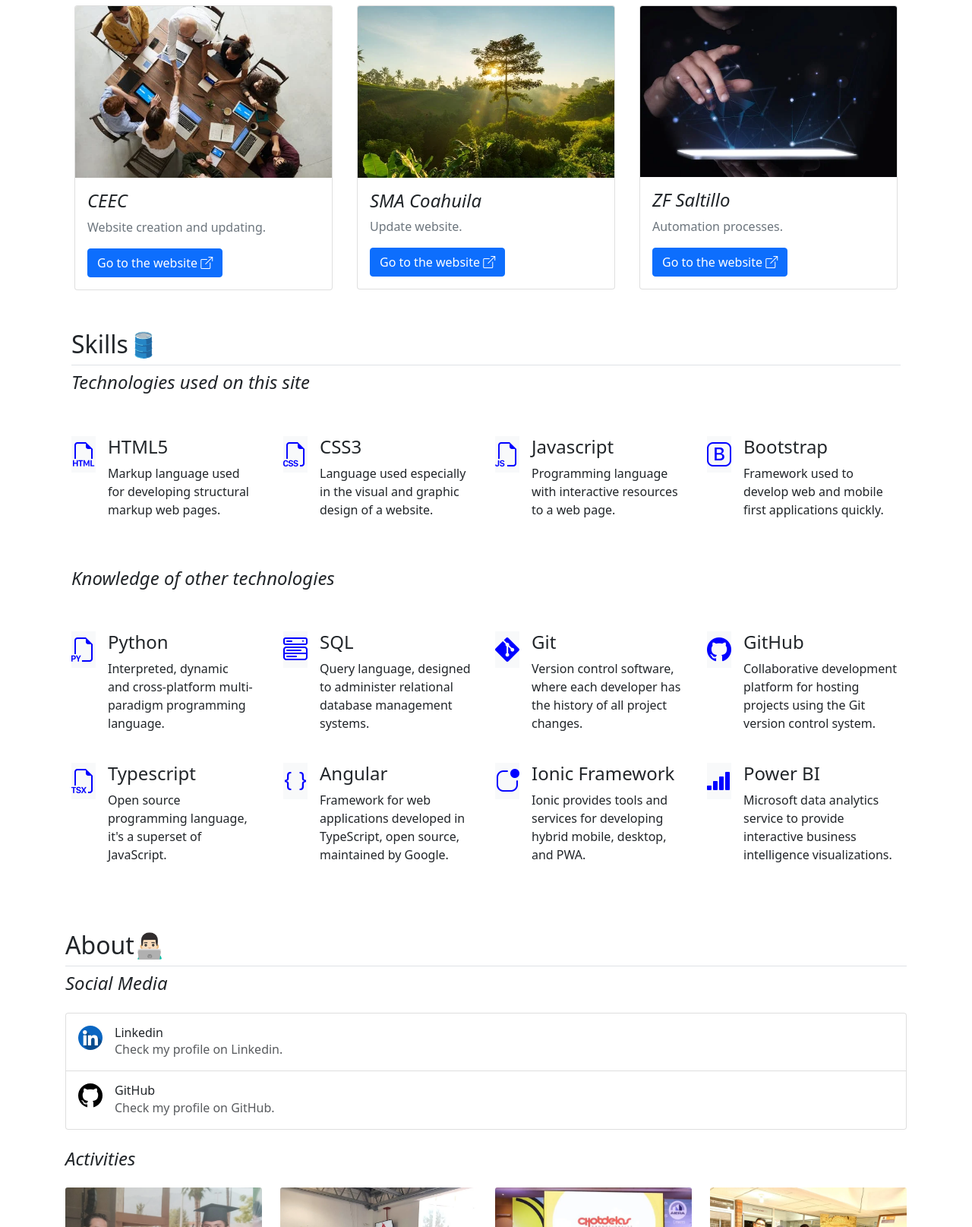
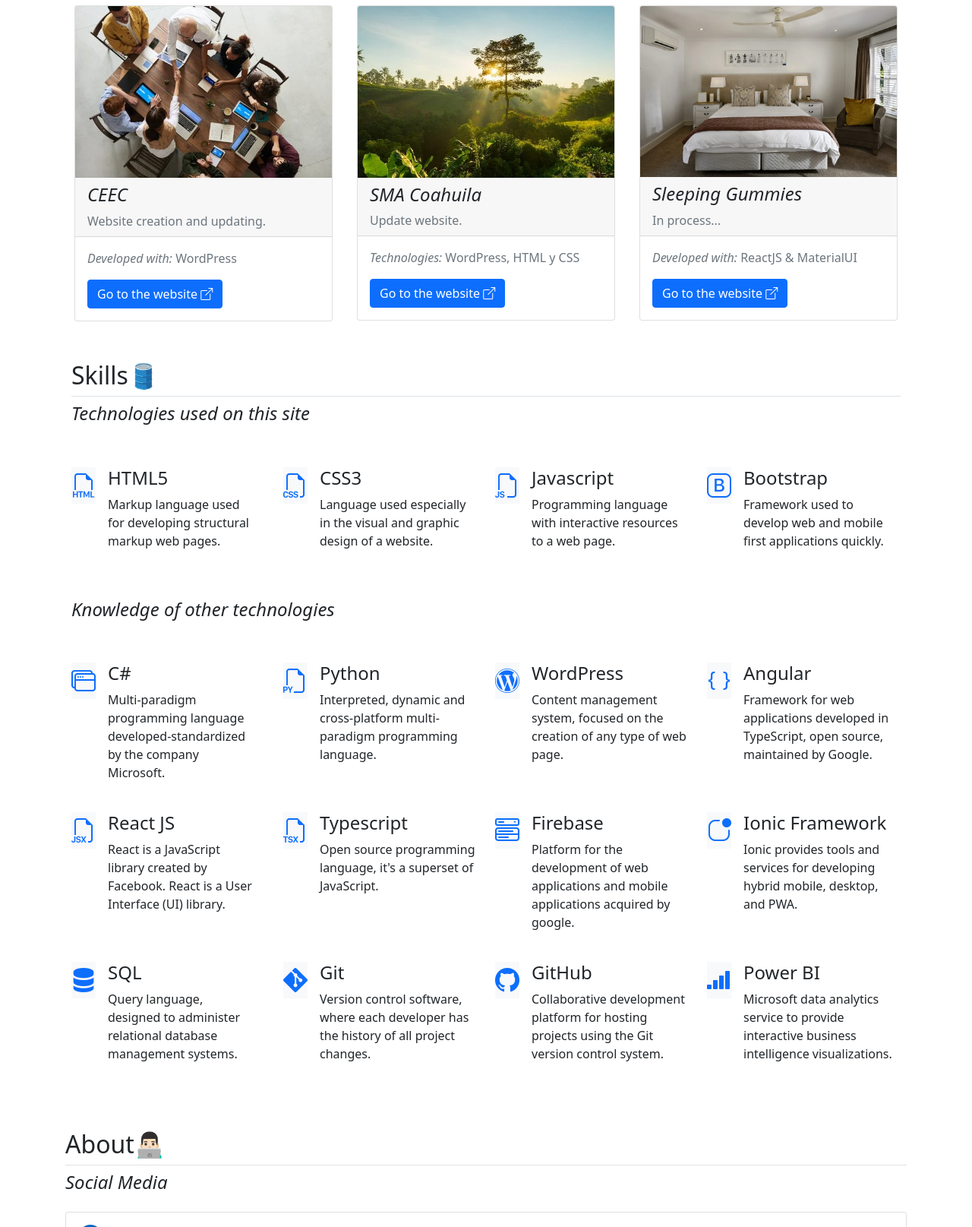
Before and after one commit to GerardoBetgro/gerardo-es, a plain HTML site: page index.html in a window 1280 px wide. Shown: the part 518-2133 px from the top of the page at 76% size. Drawn offline with nearby package versions, Linux system fonts and the light colour scheme.

Commit message:
Version 1.5

```diff
--- a/css/styles.css
+++ b/css/styles.css
@@ -1,5 +1,5 @@
 .icon{
-    color: blue;
+    color: #0d6efd;
     font-size: xx-large;
 }
 
--- a/index.html
+++ b/index.html
@@ -73,9 +73,12 @@
       <article class="col">
         <div class="card m-1 movement-cards">
           <img src="sources/ceec.webp" class="card-img-top" alt="centro de estudios educativos">
-          <div class="card-body">
+          <div class="card-header">
             <h3 class="card-title subtitle">CEEC</h3>
             <p class="card-text text-secondary">Website creation and updating.</p>
+          </div>
+          <div class="card-body">
+            <p class="card-text text-secondary"><em>Developed with: </em>WordPress</p>
             <a href="https://ceec.edu.mx" target="_blank" rel="nofollow noopener noreferrer" class="btn btn-primary">Go
               to the
               website <i class="bi bi-box-arrow-up-right"></i></a>
@@ -85,9 +88,12 @@
       <article class="col">
         <div class="card m-1 movement-cards">
           <img src="sources/sma.webp" class="card-img-top" alt="secretaria del medio ambiente de Coahuila">
-          <div class="card-body">
+          <div class="card-header">
             <h3 class="card-title subtitle">SMA Coahuila</h3>
             <p class="card-text text-secondary">Update website.</p>
+          </div>
+          <div class="card-body">
+            <p class="card-text text-secondary"><em>Technologies: </em>WordPress, HTML y CSS</p>
             <a href="https://sma.gob.mx" target="_blank" rel="nofollow noopener noreferrer" class="btn btn-primary">Go
               to the
               website <i class="bi bi-box-arrow-up-right"></i></a>
@@ -96,13 +102,15 @@
       </article>
       <article class="col">
         <div class="card m-1 movement-cards">
-          <img src="sources/zf.webp" class="card-img-top" alt="zf powertrain modules saltillo">
+          <img src="sources/sleep.webp" class="card-img-top" alt="sleeping gummies saltillo">
+          <div class="card-header">
+            <h3 class="card-title subtitle">Sleeping Gummies</h3>
+            <p class="card-text text-secondary">In process...</p>
+          </div>
           <div class="card-body">
-            <h3 class="card-title subtitle">ZF Saltillo</h3>
-            <p class="card-text text-secondary">Automation processes.</p>
-            <a href="https://www.zf.com/mobile/en/homepage/homepage.html" target="_blank"
-              rel="nofollow noopener noreferrer" class="btn btn-primary">Go to the website <i
-                class="bi bi-box-arrow-up-right"></i></a>
+            <p class="card-text text-secondary"><em>Developed with: </em>ReactJS & MaterialUI</p>
+            <a href="https://gummies-es.netlify.app" target="_blank" rel="nofollow noopener noreferrer"
+              class="btn btn-primary">Go to the website <i class="bi bi-box-arrow-up-right"></i></a>
           </div>
         </div>
       </article>
@@ -155,11 +163,57 @@
     <section class="row g-4 py-5 row-cols-1 row-cols-lg-4">
       <article class="col d-flex align-items-start">
         <div class="icon-square bg-light text-dark flex-shrink-0 me-3">
+          <i class="bi bi-window-stack icon"></i>
+        </div>
+        <div>
+          <h4>C#</h4>
+          <p class="pe-3">Multi-paradigm programming language developed-standardized by the company Microsoft.</p>
+        </div>
+      </article>
+      <article class="col d-flex align-items-start">
+        <div class="icon-square bg-light text-dark flex-shrink-0 me-3">
           <i class="bi bi-filetype-py icon"></i>
         </div>
         <div>
           <h4>Python</h4>
-          <p class="pe-3">Interpreted, dynamic and cross-platform multi-paradigm programming language.</p>
+          <p>Interpreted, dynamic and cross-platform multi-paradigm programming language.</p>
+        </div>
+      </article>
+      <article class="col d-flex align-items-start">
+        <div class="icon-square bg-light text-dark flex-shrink-0 me-3">
+          <i class="bi bi-wordpress icon"></i>
+        </div>
+        <div>
+          <h4>WordPress</h4>
+          <p>Content management system, focused on the creation of any type of web page.</p>
+        </div>
+      </article>
+      <article class="col d-flex align-items-start">
+        <div class="icon-square bg-light text-dark flex-shrink-0 me-3">
+          <i class="bi bi-braces icon"></i>
+        </div>
+        <div>
+          <h4>Angular</h4>
+          <p>Framework for web applications developed in TypeScript, open source, maintained by Google.</p>
+        </div>
+      </article>
+      <article class="col d-flex align-items-start">
+        <div class="icon-square bg-light text-dark flex-shrink-0 me-3">
+          <i class="bi bi-filetype-jsx icon"></i>
+        </div>
+        <div>
+          <h4>React JS</h4>
+          <p class="pe-3">React is a JavaScript library created by Facebook.
+            React is a User Interface (UI) library.</p>
+        </div>
+      </article>
+      <article class="col d-flex align-items-start">
+        <div class="icon-square bg-light text-dark flex-shrink-0 me-3">
+          <i class="bi bi-filetype-tsx icon"></i>
+        </div>
+        <div>
+          <h4>Typescript</h4>
+          <p>Open source programming language, it's a superset of JavaScript.</p>
         </div>
       </article>
       <article class="col d-flex align-items-start">
@@ -167,8 +221,26 @@
           <i class="bi bi-menu-button-wide icon"></i>
         </div>
         <div>
+          <h4>Firebase</h4>
+          <p>Platform for the development of web applications and mobile applications acquired by google.</p>
+        </div>
+      </article>
+      <article class="col d-flex align-items-start">
+        <div class="icon-square bg-light text-dark flex-shrink-0 me-3">
+          <i class="bi bi-app-indicator icon"></i>
+        </div>
+        <div>
+          <h4>Ionic Framework</h4>
+          <p>Ionic provides tools and services for developing hybrid mobile, desktop, and PWA.</p>
+        </div>
+      </article>
+      <article class="col d-flex align-items-start">
+        <div class="icon-square bg-light text-dark flex-shrink-0 me-3">
+          <i class="bi bi-server icon"></i>
+        </div>
+        <div>
           <h4>SQL</h4>
-          <p>Query language, designed to administer relational database management systems.</p>
+          <p class="pe-3">Query language, designed to administer relational database management systems.</p>
         </div>
       </article>
       <article class="col d-flex align-items-start">
@@ -187,33 +259,6 @@
         <div>
           <h4>GitHub</h4>
           <p>Collaborative development platform for hosting projects using the Git version control system.</p>
-        </div>
-      </article>
-      <article class="col d-flex align-items-start">
-        <div class="icon-square bg-light text-dark flex-shrink-0 me-3">
-          <i class="bi bi-filetype-tsx icon"></i>
-        </div>
-        <div>
-          <h4>Typescript</h4>
-          <p class="pe-3">Open source programming language, it's a superset of JavaScript.</p>
-        </div>
-      </article>
-      <article class="col d-flex align-items-start">
-        <div class="icon-square bg-light text-dark flex-shrink-0 me-3">
-          <i class="bi bi-braces icon"></i>
-        </div>
-        <div>
-          <h4>Angular</h4>
-          <p>Framework for web applications developed in TypeScript, open source, maintained by Google.</p>
-        </div>
-      </article>
-      <article class="col d-flex align-items-start">
-        <div class="icon-square bg-light text-dark flex-shrink-0 me-3">
-          <i class="bi bi-app-indicator icon"></i>
-        </div>
-        <div>
-          <h4>Ionic Framework</h4>
-          <p>Ionic provides tools and services for developing hybrid mobile, desktop, and PWA.</p>
         </div>
       </article>
       <article class="col d-flex align-items-start">
```
Also changed, not shown: sources/sleep.webp (added), sources/zf.webp (deleted).
